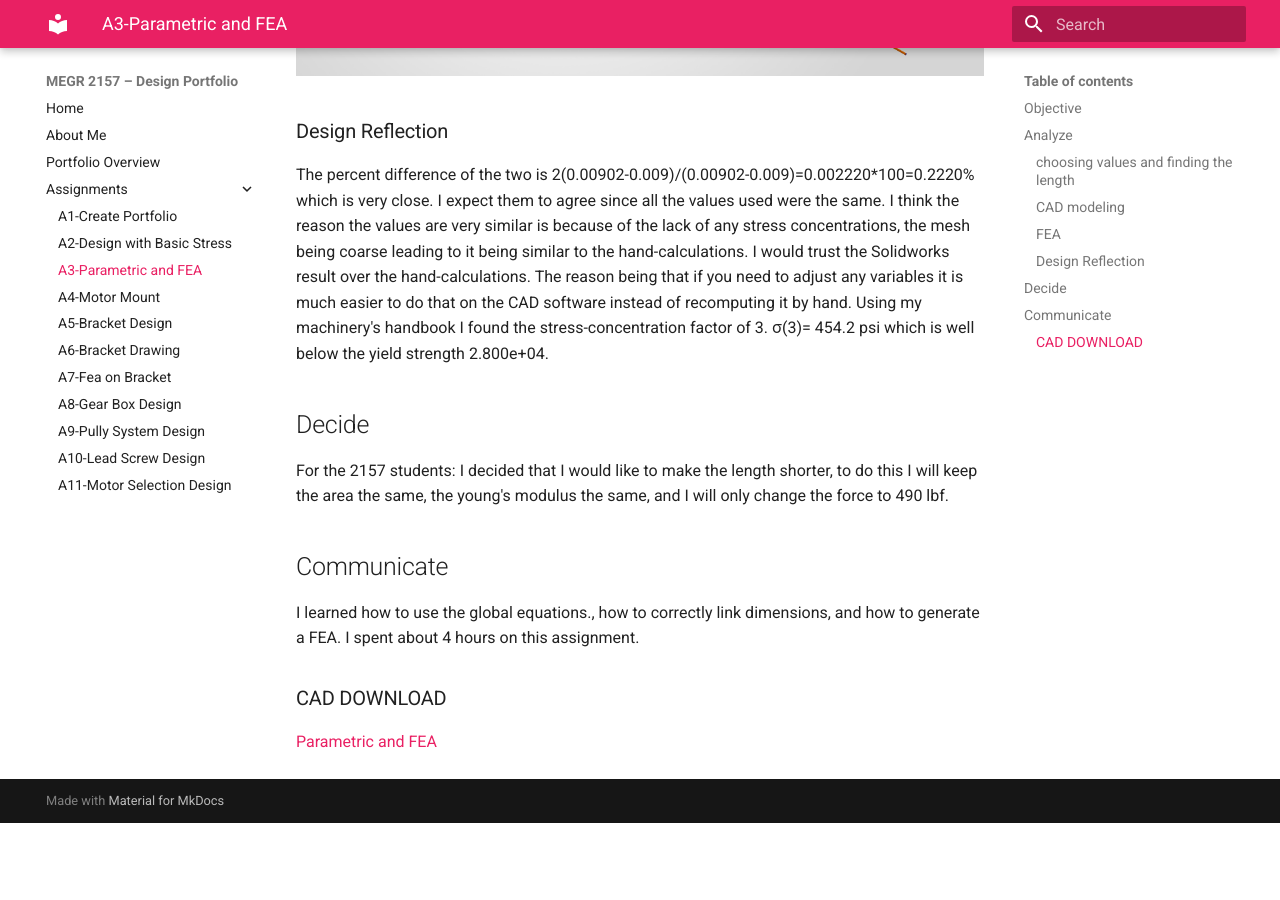
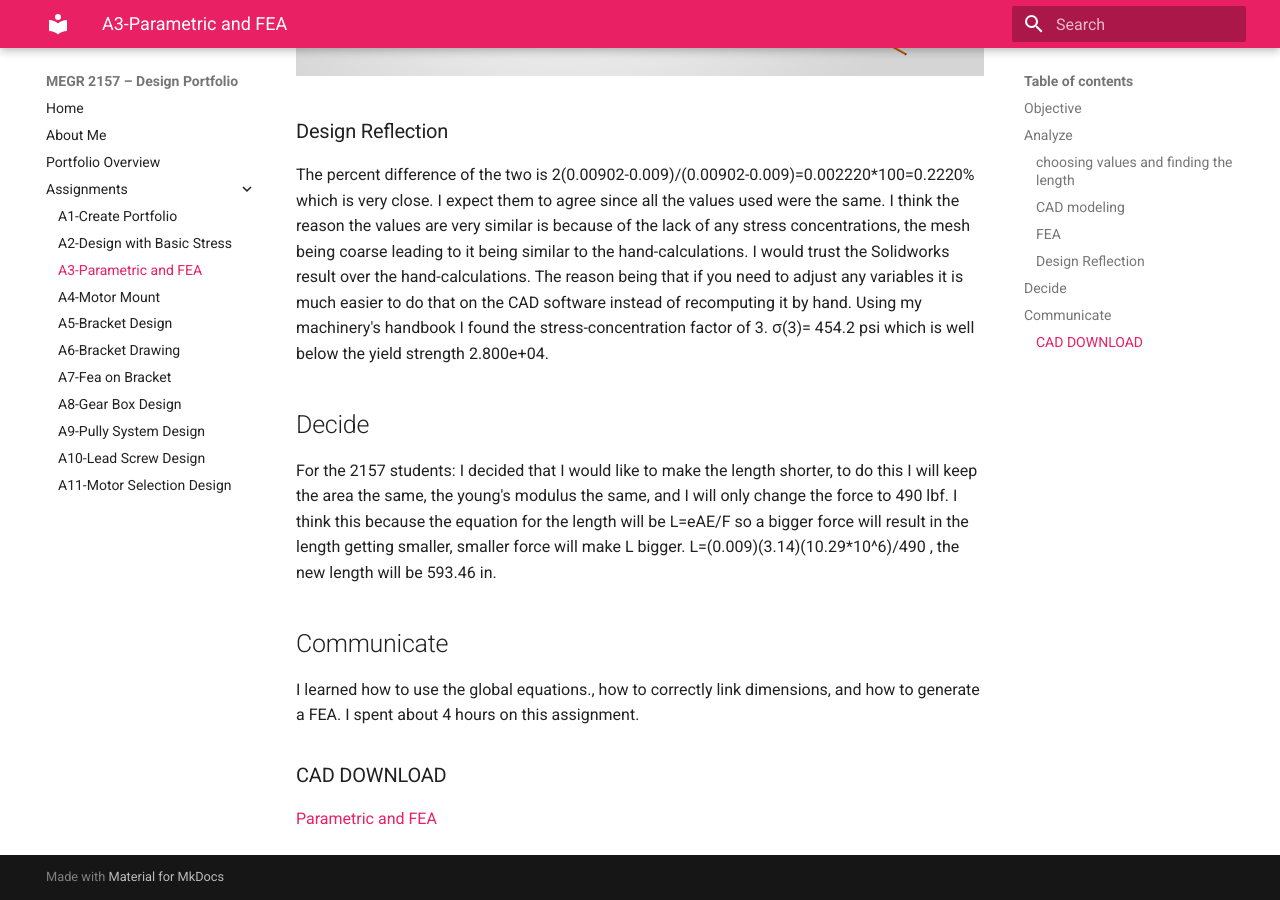
Before and after one commit to JonathanSuarezVazquez/Jonathans-megr2157-portfolio, an MkDocs documentation site: the page built from docs/assignments/A03/index.md, in a window 1280 px wide and 900 px high, scrolled down 3933 px. Built offline with MkDocs 1.6.1 and Material for MkDocs 9.7.7, drawn with Linux system fonts in a browser that asks for light colours; before the commit the page ends 4756 px from its top, so only the background shows below that.

Commit message:
Clarify length adjustment rationale in assignment
Added explanation for adjusting length based on force in the assignment.

```diff
--- a/docs/assignments/A03/index.md
+++ b/docs/assignments/A03/index.md
@@ -35,7 +35,7 @@ The percent difference of the two is 2(0.00902-0.009)/(0.00902-0.009)=0.002220*1
 ## Decide
 
 For the 2157 students:
-I decided that I would like to make the length shorter, to do this I will keep the area the same, the young's modulus the same, and I will only change the force to 490 lbf.
+I decided that I would like to make the length shorter, to do this I will keep the area the same, the young's modulus the same, and I will only change the force to 490 lbf. I think this because the equation for the length will be L=eAE/F so a bigger force will result in the length getting smaller, smaller force will make L bigger. L=(0.009)(3.14)(10.29*10^6)/490 , the new length will be 593.46 in.
 
 ## Communicate
 
```
